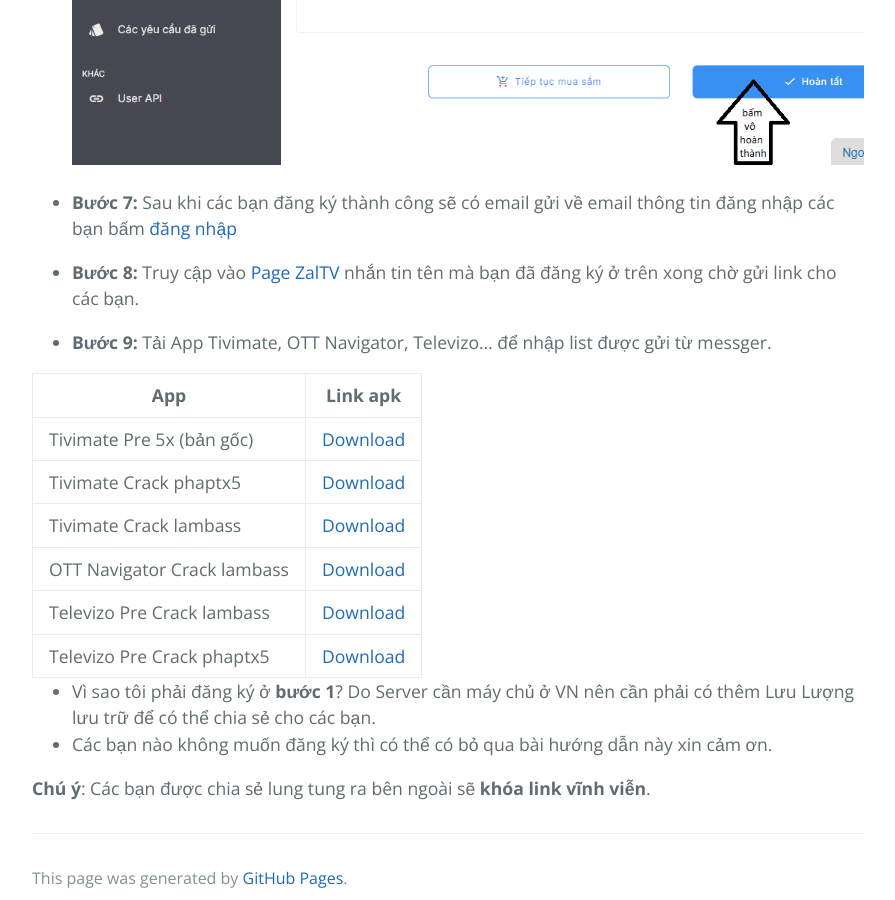
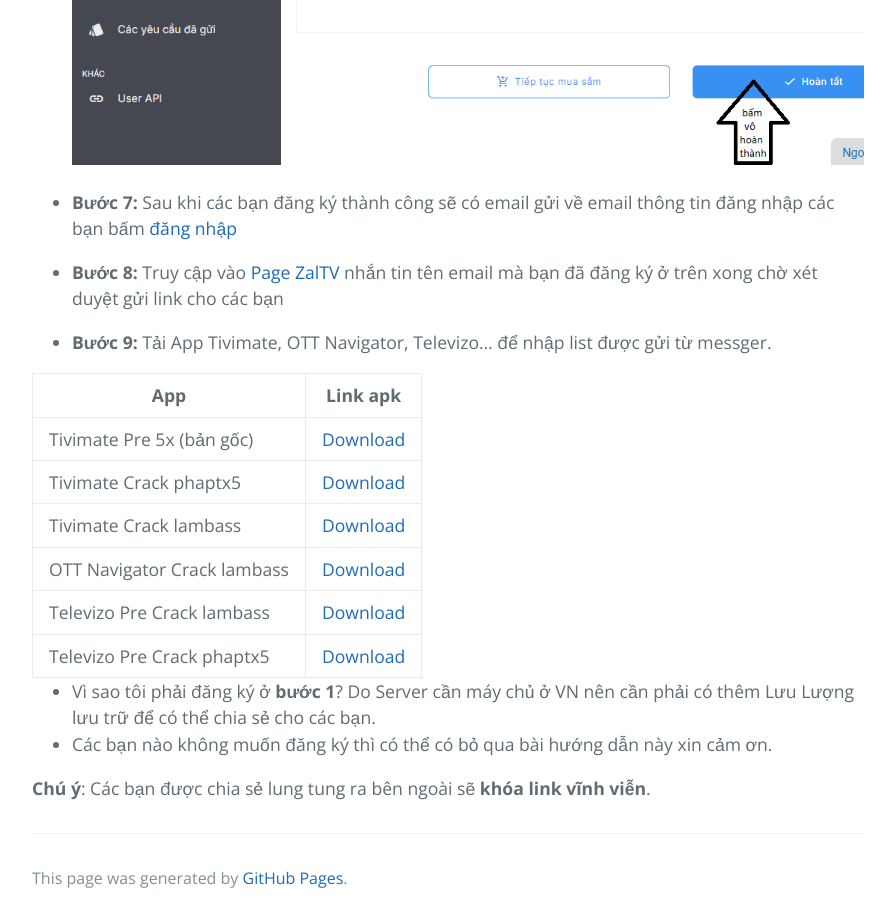
Before and after one commit to huuvinhtv/zaltv, a Jekyll site: the page built from huongdan.md, in a window 1280 px wide and 900 px high, scrolled down 3012 px. Shown: the whole window, without its empty margins (192-1087 px from the left). Built offline with Jekyll 4.4.1, drawn with Linux system fonts in a browser that asks for light colours; our own code applies the rules of GitHub Pages for plain Markdown files.

Commit message:
Update huongdan.md

```diff
--- a/huongdan.md
+++ b/huongdan.md
@@ -21,7 +21,7 @@ Những điều bạn cần biết để có thể xem link iptv được chia s
 
 - **Bước 7:** Sau khi các bạn đăng ký thành công sẽ có email gửi về email thông tin đăng nhập các bạn bấm [đăng nhập](https://client.123host.vn/?/clientarea/)
 
-- **Bước 8:** Truy cập vào [Page ZalTV](https://www.facebook.com/zaltv.gq) nhắn tin tên mà bạn đã đăng ký ở trên xong chờ gửi link cho các bạn.
+- **Bước 8:** Truy cập vào [Page ZalTV](https://www.facebook.com/zaltv.gq) nhắn tin tên email mà bạn đã đăng ký ở trên xong chờ xét duyệt gửi link cho các bạn
 
 - **Bước 9:** Tải App Tivimate, OTT Navigator, Televizo... để nhập list được gửi từ messger.
 
```
